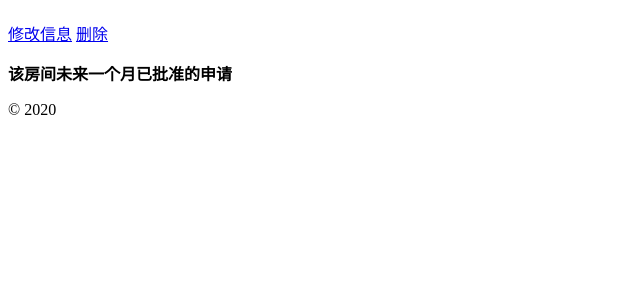
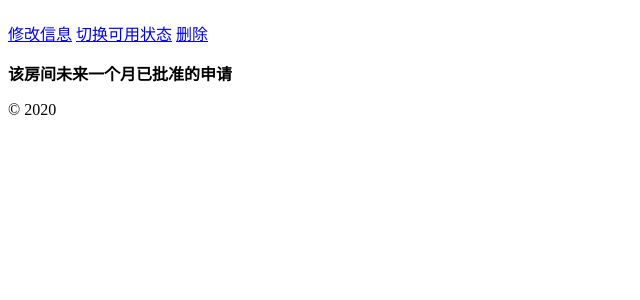
Before and after one commit to alumik/room-booking-system, a Yii app: template backend/views/room/view.php in a window 1280 px wide. Shown: the top 300 px of the page, without its empty margins (0-640 px from the left). Run offline with PHP 8.4 and a stand-in for Yii, Linux system fonts and the light colour scheme; the template is opened without the code that fills it, so the values that code supplies are empty; some libraries are stand-ins or nearby versions.

Commit message:
增加切换房间状态按钮

```diff
--- a/backend/views/room/view.php
+++ b/backend/views/room/view.php
@@ -24,6 +24,13 @@ $this->params['breadcrumbs'][] = $this->title;
 
     <p>
         <?= Html::a('修改信息', ['update', 'id' => $model->id], ['class' => 'btn btn-primary']) ?>
+        <?= Html::a('切换可用状态', ['changestatus', 'id' => $model->id], [
+            'class' => 'btn btn-primary',
+            'data' => [
+                'confirm' => '你确定要切换该房间的可用状态吗？',
+                'method' => 'post',
+            ],
+        ]) ?>
         <?= Html::a('删除', ['delete', 'id' => $model->id], [
             'class' => 'btn btn-danger',
             'data' => [
```
